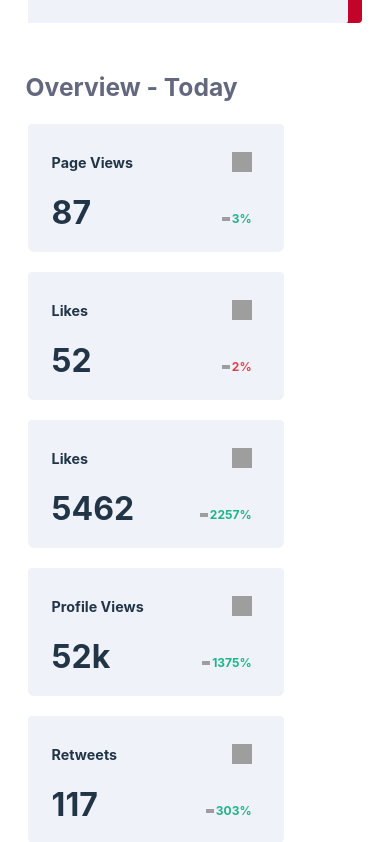
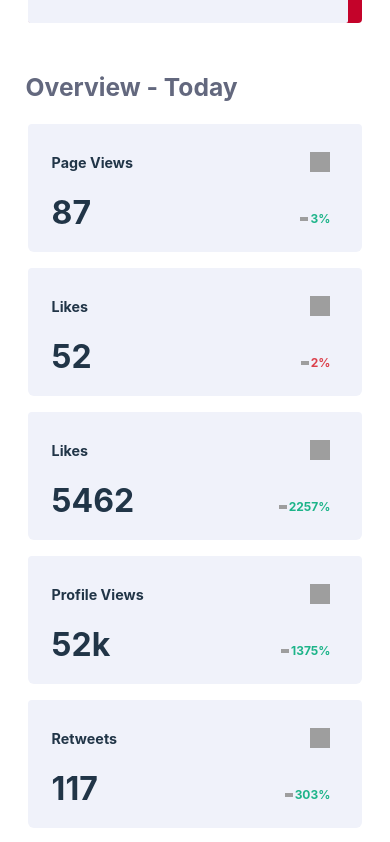
Before and after one commit to Simplify4Me2/social-media-dashboard, a React app in the folder my-social-media-dashboard/: page / in a window 390 px wide. Shown: the part 1102-1944 px from the top of the page. Built offline with nearby package versions, Linux system fonts and the light colour scheme; grey boxes are pictures that could not be loaded; the HTML template or start-up script is replaced by a standard one.

Commit message:
AB#261 overview mobile styling

```diff
--- a/my-social-media-dashboard/src/OverviewCard.tsx
+++ b/my-social-media-dashboard/src/OverviewCard.tsx
@@ -19,7 +19,7 @@ interface IOverviewCardProps {
     }
 
     return (
-      <div className="bg-card w-64 h-32 rounded-b-md flex flex-col justify-evenly mb-5 rounded">
+      <div className="bg-card flex-1 lg:flex-initial min-w-64 w-64 h-32 rounded-b-md flex flex-col justify-evenly mb-4 lg:mb-5 rounded">
         <div className="flex justify-between">
           <div className="font-bold text-sm ml-6 mt-3">{label}</div>
           <img
```
